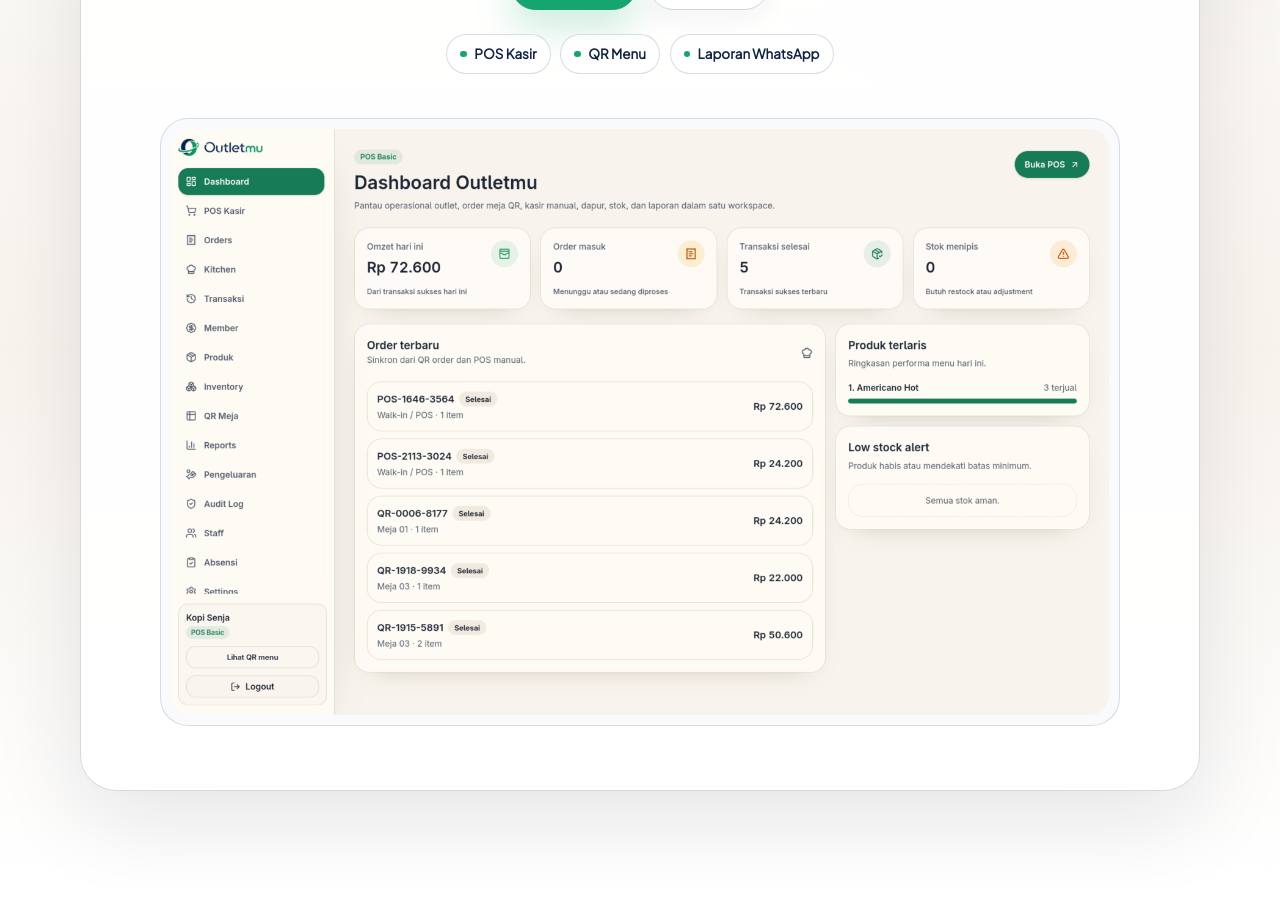
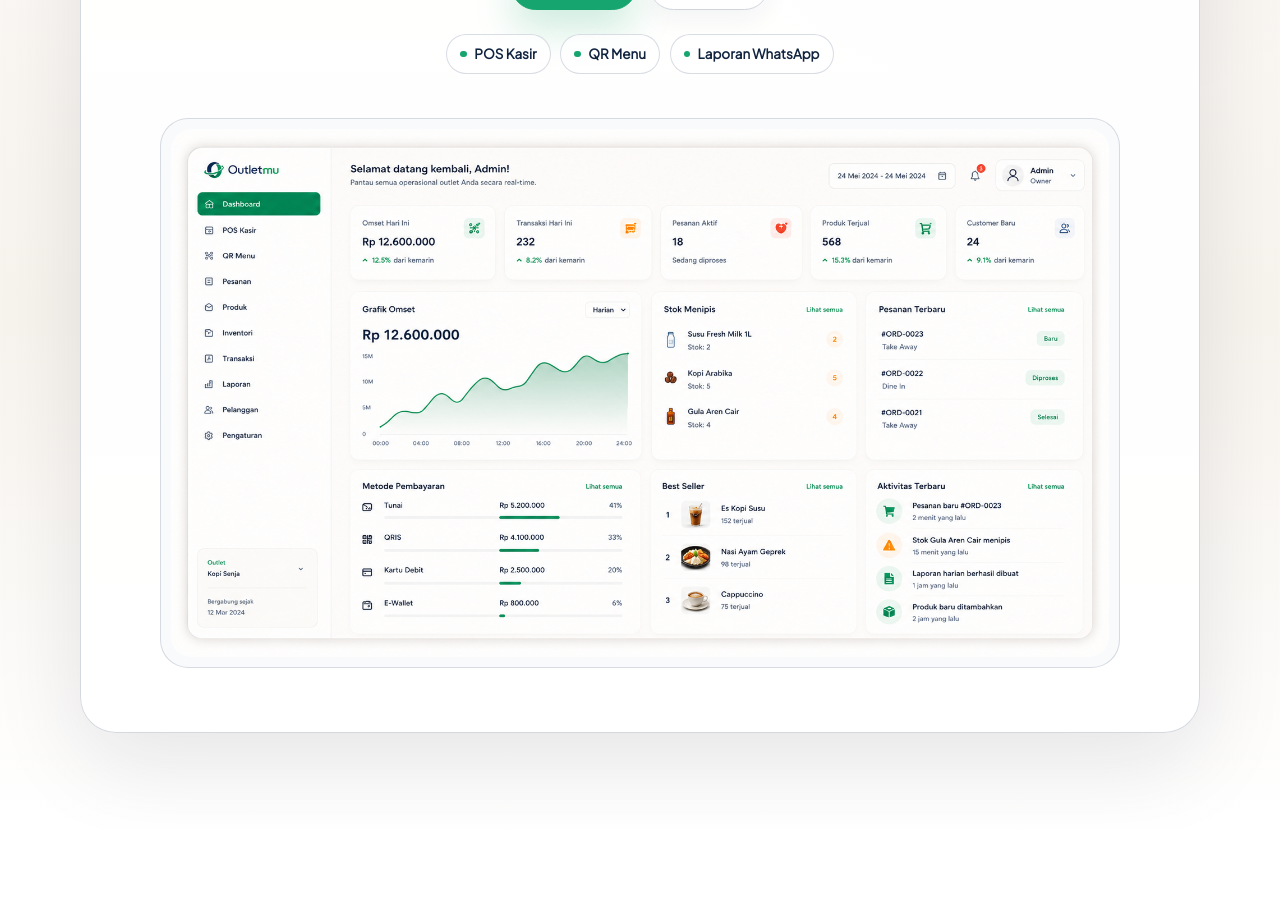
Before and after one commit to jk12k/outletmu-landing, a Next.js app: page / in a window 1280 px wide. Shown: the part 2220-3124 px from the top of the page. Built offline with nearby package versions, Linux system fonts and the light colour scheme; no server answers.

Commit message:
feat(landing): update showcase dashboard image

```diff
--- a/src/components/landing/container-scroll-showcase.tsx
+++ b/src/components/landing/container-scroll-showcase.tsx
@@ -12,9 +12,9 @@
 const fadeOutDuration = 220;
 const nextWordDelay = 120;
 const dashboardImage = {
-  src: "/images/landing/outletmu-dashboard-showcase-crisp.png",
-  width: 3072,
-  height: 1920,
+  src: "/images/landing/outletmu-dashboard-showcase-final.png",
+  width: 1672,
+  height: 941,
   alt: "Dashboard Outletmu untuk memantau POS kasir, QR menu, stok, kitchen, transaksi, dan laporan",
 };
 
```
Also changed, not shown: public/images/landing/outletmu-dashboard-showcase-final.png (added).
